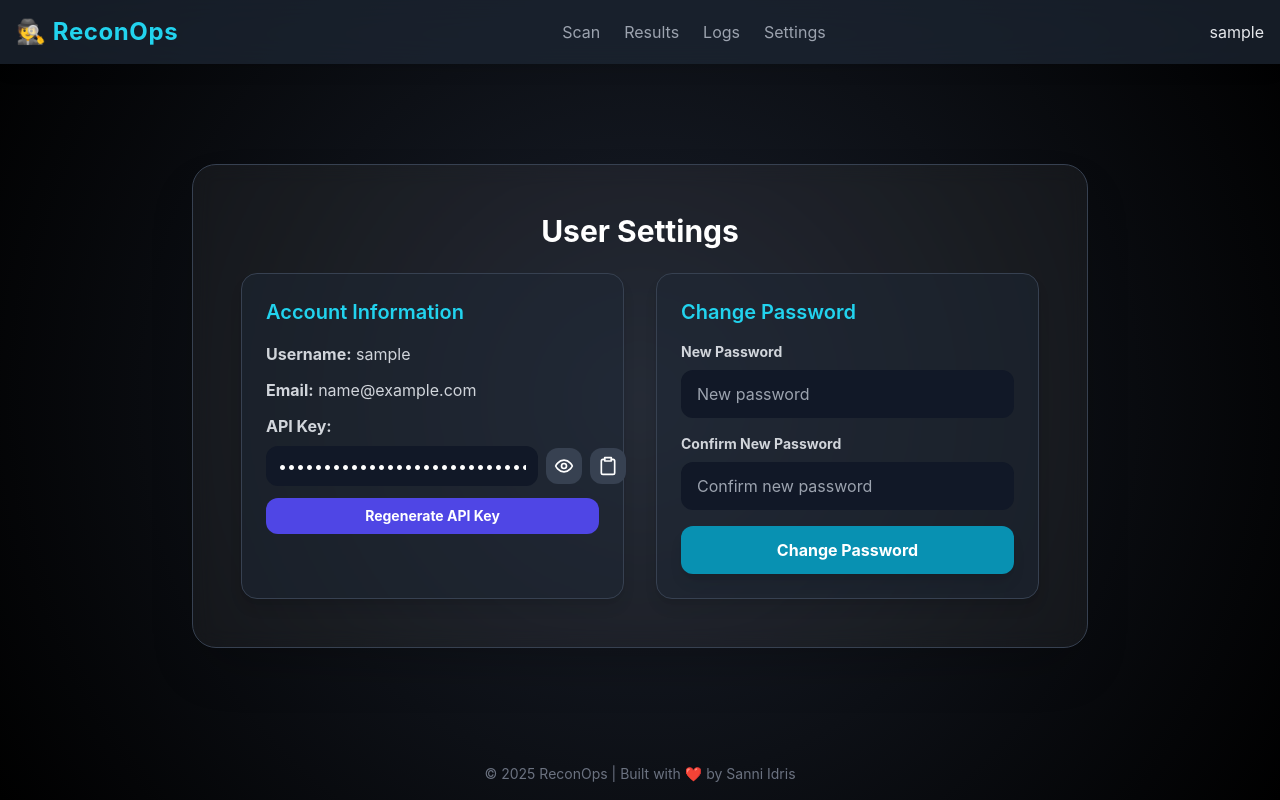
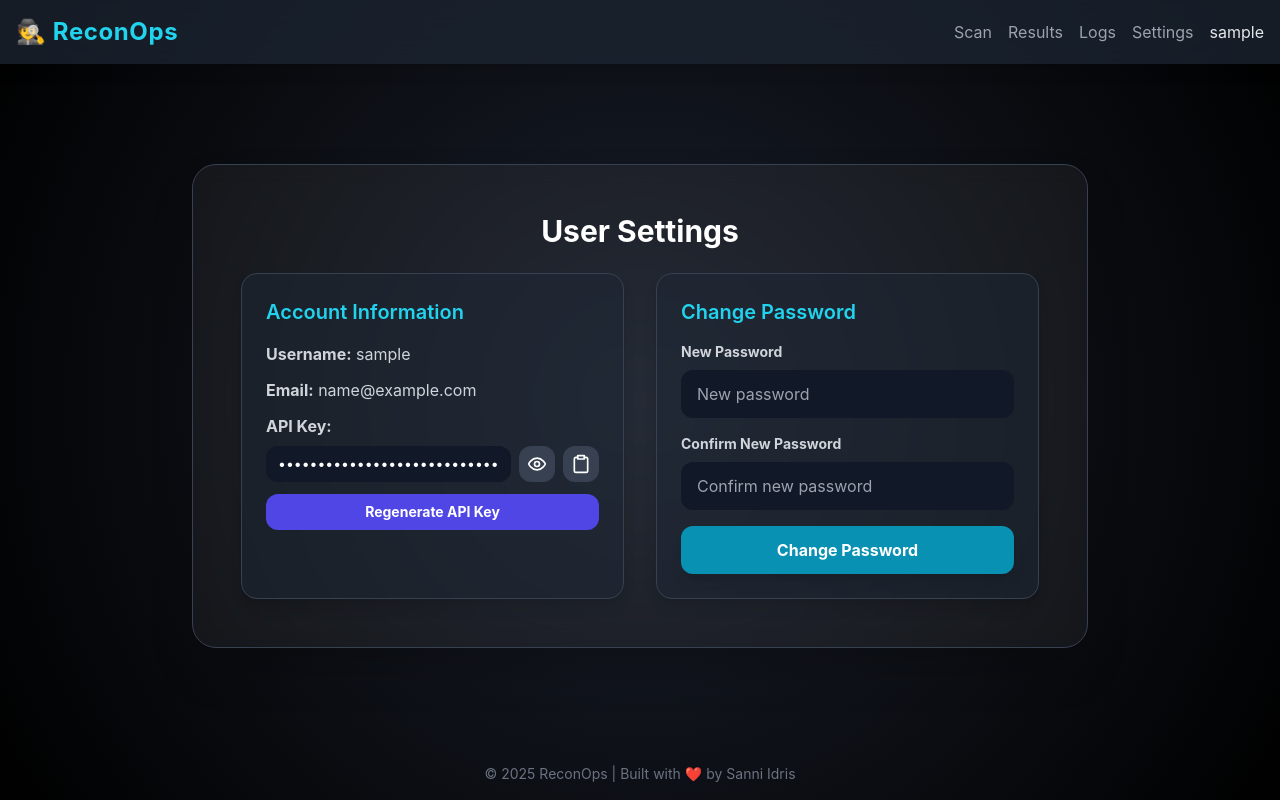
Before and after one commit to Specia-cipher/reconops-dashboard, a Flask app: page /settings/settings in a window 1280 px wide. Run offline with Flask 3, Linux system fonts and the light colour scheme; the visitor is signed in with stand-in values (Sample User, id 1); some libraries are stand-ins or nearby versions.

Commit message:
Refactor: Finalize responsive templates for ReconOps dashboard
This commit finalizes the base and settings templates, ensuring a robust and responsive design. The UI is now ready for mobile device testing.

Changes include:
- Reviewing and confirming the transition from Bootstrap to Tailwind CSS.
- Verifying the responsive layout using Tailwind's utility classes.
- Confirming the 'frosted glass' effect and dark theme styling are correctly applied.
- The templates are ready for final testing on various screen sizes and devices.

```diff
--- a/reconops_dashboard/templates/base.html
+++ b/reconops_dashboard/templates/base.html
@@ -2,7 +2,7 @@
 <html lang="en">
 <head>
     <meta charset="UTF-8" />
-    <meta name="viewport" content="width=device-width, initial-scale=1" />
+    <meta name="viewport" content="width=device-width, initial-scale=1.0">
     <title>{% block title %}ReconOps Dashboard{% endblock %}</title>
 
     <!-- Switched from Bootstrap to Tailwind CSS for a modern, utilities-first approach -->
@@ -30,23 +30,20 @@
 <body class="gradient-background text-gray-100 min-h-screen flex flex-col">
 
     <!-- Navbar -->
-    <!-- Re-created the navbar using Tailwind classes for a sleek, dark look -->
-    <nav class="w-full bg-gray-800 bg-opacity-70 backdrop-blur-lg p-4 flex justify-between items-center shadow-lg">
-        <div class="container mx-auto flex justify-between items-center">
+    <nav class="w-full bg-gray-800 bg-opacity-70 backdrop-blur-lg px-4 py-4 flex justify-between items-center shadow-lg sticky top-0 z-50">
+        <div class="container mx-auto flex flex-col sm:flex-row justify-between items-center">
             <!-- Logo and App Name -->
-            <a class="flex items-center space-x-2 text-2xl font-bold tracking-wide text-cyan-400" href="{{ url_for('main.home') }}">
+            <a class="flex items-center space-x-2 text-2xl font-bold tracking-wide text-cyan-400 mb-2 sm:mb-0" href="{{ url_for('main.home') }}">
                 🕵️‍️ ReconOps
             </a>
 
             <!-- Conditional Navigation Links -->
-            <!-- This is the key change: only show these links if the user is authenticated -->
+            <div class="flex items-center space-x-4">
                 {% if current_user.is_authenticated %}
-                <div class="flex items-center space-x-6">
-                    <a class="nav-link text-gray-400 hover:text-cyan-400 transition-colors" href="{{ url_for('main.scan') }}">Scan</a>
-                    <a class="nav-link text-gray-400 hover:text-cyan-400 transition-colors" href="{{ url_for('main.results') }}">Results</a>
-                    <a class="nav-link text-gray-400 hover:text-cyan-400 transition-colors" href="{{ url_for('main.logs') }}">Logs</a>
-                    <a class="nav-link text-gray-400 hover:text-cyan-400 transition-colors" href="{{ url_for('settings.settings') }}">Settings</a>
-                </div>
+                    <a class="nav-link text-gray-400 hover:text-cyan-400 transition-colors hidden sm:block" href="{{ url_for('main.scan') }}">Scan</a>
+                    <a class="nav-link text-gray-400 hover:text-cyan-400 transition-colors hidden sm:block" href="{{ url_for('main.results') }}">Results</a>
+                    <a class="nav-link text-gray-400 hover:text-cyan-400 transition-colors hidden sm:block" href="{{ url_for('main.logs') }}">Logs</a>
+                    <a class="nav-link text-gray-400 hover:text-cyan-400 transition-colors hidden sm:block" href="{{ url_for('settings.settings') }}">Settings</a>
                 {% endif %}
 
                 <!-- Conditional User/Auth Links -->
@@ -70,10 +67,11 @@
                     {% endif %}
                 </div>
             </div>
+        </div>
     </nav>
 
     <!-- Main content area -->
-    <main class="flex-grow flex items-center justify-center p-8">
+    <main class="flex-grow flex items-center justify-center p-4 sm:p-8">
         {% block content %}{% endblock %}
     </main>
 
--- a/reconops_dashboard/templates/settings.html
+++ b/reconops_dashboard/templates/settings.html
@@ -1,8 +1,8 @@
 {% extends "base.html" %}
 
 {% block content %}
-<main class="flex-grow flex items-center justify-center p-8">
-    <div class="frosted-glass max-w-4xl w-full p-8 md:p-12 rounded-3xl shadow-2xl text-center border border-gray-700">
+<main class="flex-grow flex items-center justify-center p-4 sm:p-8">
+    <div class="frosted-glass max-w-4xl w-full p-6 md:p-12 rounded-3xl shadow-2xl text-center border border-gray-700">
         <h2 class="text-3xl font-bold text-white mb-6">User Settings</h2>
 
         <!-- Flashed messages -->
@@ -19,7 +19,7 @@
         {% endif %}
         {% endwith %}
 
-        <div class="grid grid-cols-1 md:grid-cols-2 gap-8 text-left">
+        <div class="grid grid-cols-1 md:grid-cols-2 gap-6 md:gap-8 text-left">
             <!-- Account Information Card -->
             <div class="bg-gray-800 bg-opacity-50 p-6 rounded-2xl border border-gray-700 shadow-lg">
                 <h3 class="text-xl font-semibold text-cyan-400 mb-4">Account Information</h3>
@@ -32,16 +32,16 @@
                         <div class="flex items-center space-x-2 mt-2">
                             <!-- API Key Display -->
                             <input type="password" id="apiKeyInput" value="{{ current_user.api_key }}" readonly
-                                   class="flex-grow px-3 py-2 rounded-xl bg-gray-900 text-white border-none focus:outline-none focus:ring-2 focus:ring-cyan-500 transition-shadow">
+                                   class="flex-grow px-3 py-2 rounded-xl bg-gray-900 text-white border-none focus:outline-none focus:ring-2 focus:ring-cyan-500 transition-shadow text-sm">
 
                             <!-- Show/Hide Button with Icon -->
-                            <button id="toggleApiKey" type="button" class="bg-gray-700 text-white p-2 rounded-xl hover:bg-gray-600 transition-colors">
+                            <button id="toggleApiKey" type="button" class="bg-gray-700 text-white p-2 rounded-xl hover:bg-gray-600 transition-colors flex-shrink-0">
                                 <!-- Eye icon for show/hide -->
                                 <svg xmlns="http://www.w3.org/2000/svg" width="20" height="20" viewBox="0 0 24 24" fill="none" stroke="currentColor" stroke-width="2" stroke-linecap="round" stroke-linejoin="round" class="lucide lucide-eye"><path d="M2 12s3-7 10-7 10 7 10 7-3 7-10 7-10-7-10-7Z"/><circle cx="12" cy="12" r="3"/></svg>
                             </button>
 
                             <!-- Copy Button with Icon -->
-                            <button id="copyApiKey" type="button" class="bg-gray-700 text-white p-2 rounded-xl hover:bg-gray-600 transition-colors">
+                            <button id="copyApiKey" type="button" class="bg-gray-700 text-white p-2 rounded-xl hover:bg-gray-600 transition-colors flex-shrink-0">
                                 <!-- Clipboard icon for copy -->
                                 <svg xmlns="http://www.w3.org/2000/svg" width="20" height="20" viewBox="0 0 24 24" fill="none" stroke="currentColor" stroke-width="2" stroke-linecap="round" stroke-linejoin="round" class="lucide lucide-clipboard"><rect width="8" height="4" x="8" y="2"/><path d="M16 4h2a2 2 0 0 1 2 2v14a2 2 0 0 1-2 2H6a2 2 0 0 1-2-2V6a2 2 0 0 1 2-2h2"/></svg>
                             </button>
```
Lines whose indentation alone changed are shown as unchanged.
